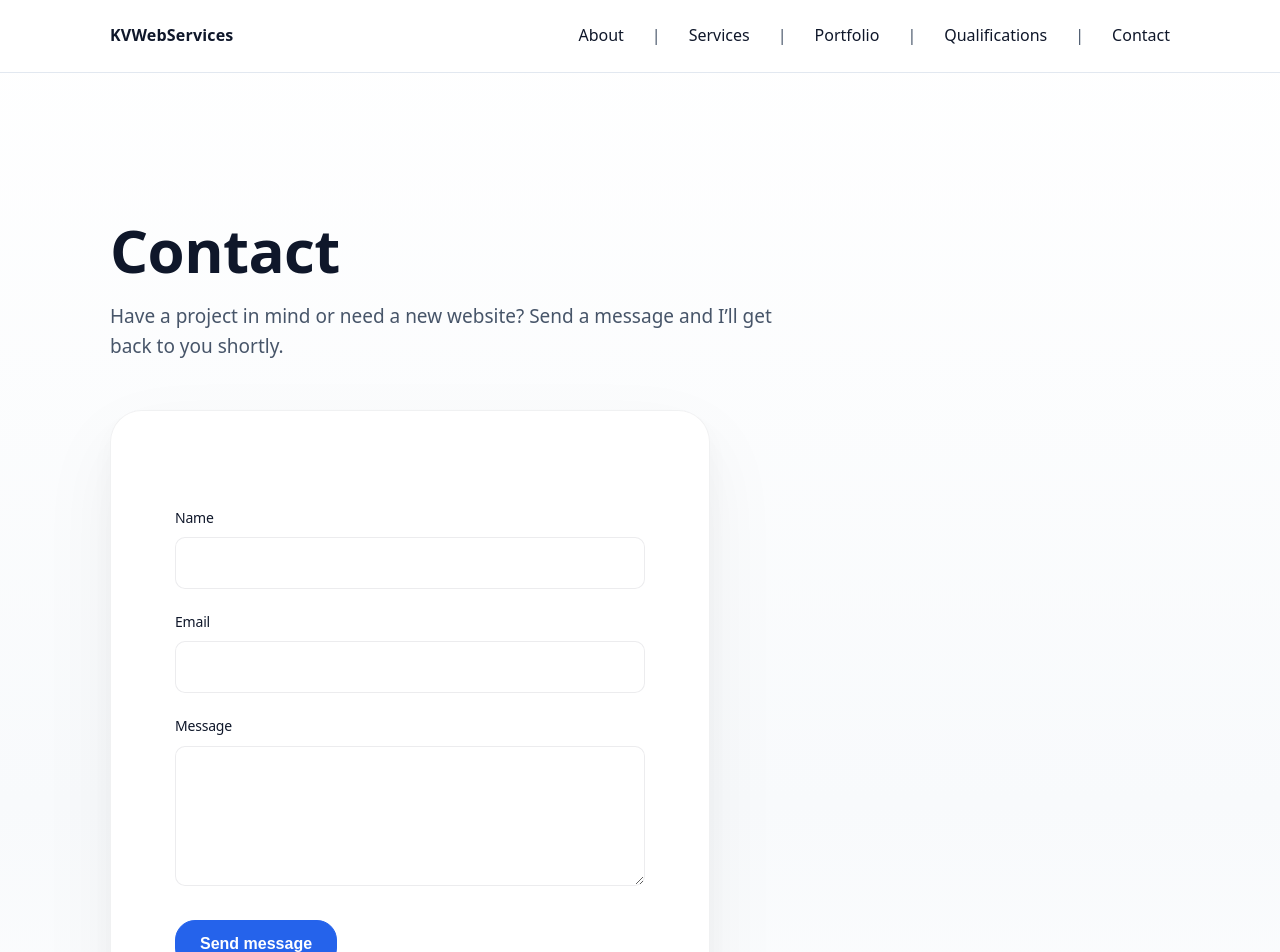
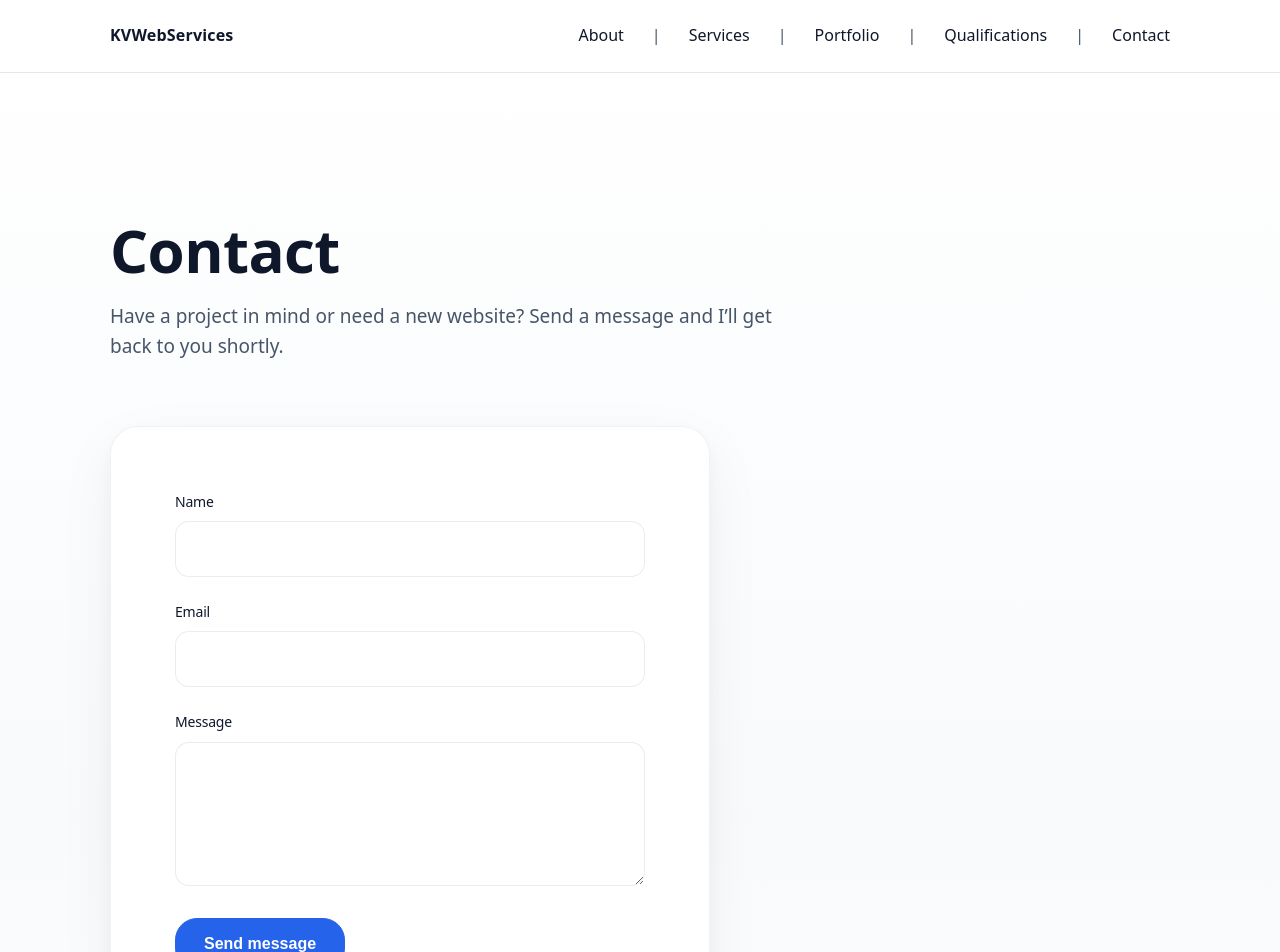
Before and after one commit to koosverhagen/kvwebservices, a plain HTML site: page contact.html in a window 1280 px wide. Shown: the top 952 px of the page. Drawn offline with Linux system fonts and the light colour scheme.

Commit message:
Update style.css

```diff
--- a/css/style.css
+++ b/css/style.css
@@ -446,15 +446,63 @@ svg {
   pointer-events: none;
 }
 
-/* ================= CONTACT FORM ================= */
+/* =====================================================
+   CONTACT LAYOUT
+===================================================== */
+
+.contact-wrapper {
+  margin-top: 64px;
+  margin-bottom: 120px;
+  display: flex;
+  justify-content: flex-start;
+}
+
+/* Card */
+
+.contact-card {
+  background: rgba(255,255,255,0.94);
+  backdrop-filter: blur(6px);
+
+  padding: 64px;
+  border-radius: 28px;
+
+  border: 1px solid rgba(15,23,42,0.06);
+
+  box-shadow:
+    0 20px 60px rgba(15,23,42,0.05),
+    0 8px 24px rgba(15,23,42,0.04);
+
+  max-width: 600px;
+  width: 100%;
+
+  transition: transform 0.25s ease, box-shadow 0.25s ease;
+}
+
+/* Subtle lift (safe) */
+.contact-card:hover {
+  transform: translateY(-3px);
+  box-shadow:
+    0 30px 80px rgba(15,23,42,0.06),
+    0 12px 36px rgba(15,23,42,0.05);
+}
+
+/* Better spacing under hero */
+.hero + .contact-wrapper {
+  margin-top: 48px;
+}
+
+
+/* =====================================================
+   CONTACT FORM
+===================================================== */
 
 .contact-form {
-  max-width: 520px;
-  margin-top: 32px;
   display: flex;
   flex-direction: column;
-  gap: 22px;
+  gap: 24px;
 }
+
+/* Form group */
 
 .form-group {
   display: flex;
@@ -469,84 +517,55 @@ svg {
   letter-spacing: -0.2px;
 }
 
+/* Inputs */
+
 .contact-form input,
 .contact-form textarea {
   width: 100%;
-  padding: 14px 16px;
-  border-radius: 10px;
+  padding: 16px 18px;
+  border-radius: 14px;
+
   border: 1px solid rgba(15,23,42,0.08);
   background: #ffffff;
+
   font-size: 16px;
   font-family: inherit;
+
   transition: border-color 0.2s ease, box-shadow 0.2s ease;
 }
 
 .contact-form textarea {
   resize: vertical;
-  min-height: 120px;
+  min-height: 140px;
 }
+
+/* Focus state (Apple soft glow) */
 
 .contact-form input:focus,
 .contact-form textarea:focus {
   outline: none;
   border-color: var(--accent);
-  box-shadow: 0 0 0 3px rgba(37, 99, 235, 0.12);
+  box-shadow: 0 0 0 4px rgba(37, 99, 235, 0.12);
 }
+
+
+/* =====================================================
+   SUBMIT BUTTON
+===================================================== */
 
 .submit-btn {
   margin-top: 8px;
-  padding: 14px 22px;
-  border-radius: 10px;
+  padding: 16px 28px;
+
+  border-radius: 22px;
   font-size: 16px;
   font-weight: 600;
+
   align-self: flex-start;
+
+  transition: transform 0.15s ease, box-shadow 0.15s ease;
 }
 
-/* ================= CONTACT LAYOUT ================= */
-
-.contact-wrapper {
-  margin-top: 48px;
-  margin-bottom: 96px;
-  display: flex;
-  justify-content: flex-start;
+.submit-btn:hover {
+  transform: translateY(-2px);
 }
-
-.contact-card {
-  background: rgba(255,255,255,0.92);
-  backdrop-filter: blur(8px);
-
-  padding: 64px;
-  border-radius: 32px;
-
-  border: 1px solid rgba(15,23,42,0.06);
-
-  box-shadow:
-    0 30px 80px rgba(15,23,42,0.05),
-    0 12px 32px rgba(15,23,42,0.04);
-
-  max-width: 600px;
-  width: 100%;
-}
-.contact-card {
-  transition: transform 0.3s ease, box-shadow 0.3s ease;
-}
-
-.contact-card:hover {
-  transform: translateY(-4px);
-  box-shadow:
-    0 40px 100px rgba(15,23,42,0.06),
-    0 18px 48px rgba(15,23,42,0.05);
-}
-
-/* Better spacing under hero */
-.hero + .contact-wrapper {
-  margin-top: 40px;
-}
-
-/* Improve button presence */
-.submit-btn {
-  margin-top: 12px;
-  padding: 14px 24px;
-  border-radius: 20px;
-  font-size: 16px;
-}
```
